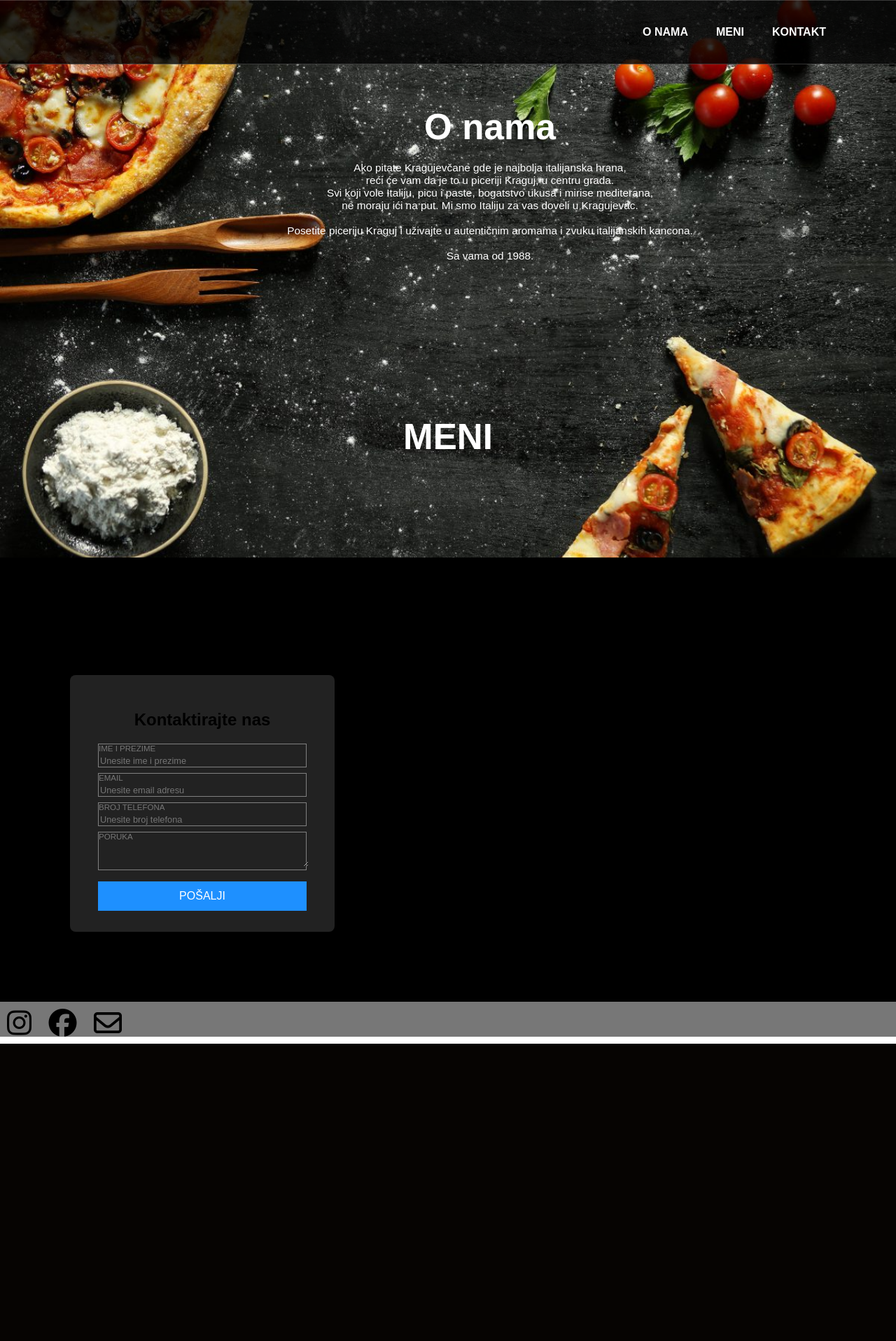
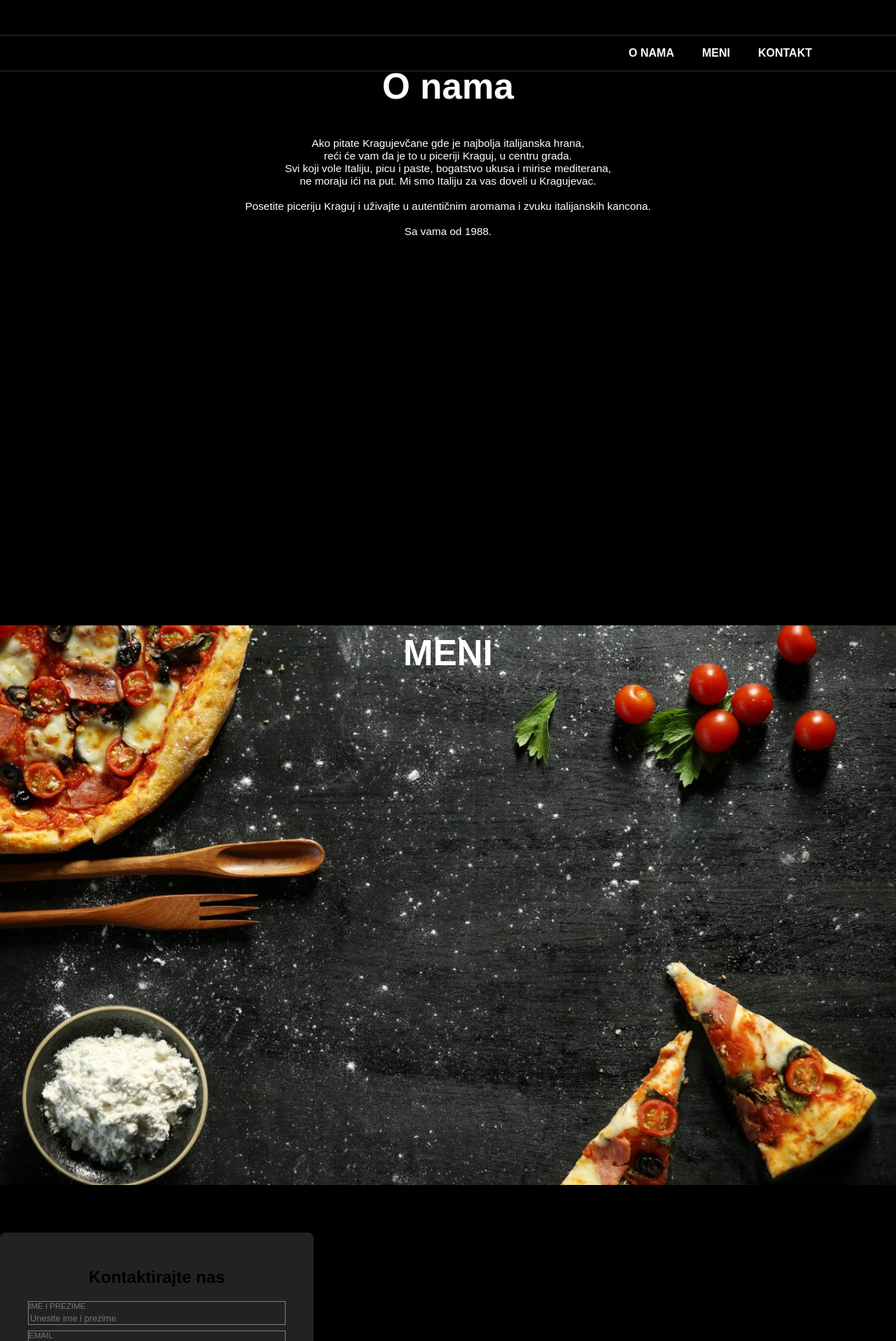
Before and after one commit to andjela1999/PIA-homeworks, a PHP site: page /picerija.html in a window 1280 px wide; the page is wider, and only the part inside the window is pictured. Shown: the top 1917 px of that part at 70% size. Before the commit the page ends 1492 px from the top of that part, so only its background shows below. Run offline with PHP 8.4, Linux system fonts and the light colour scheme; some libraries are stand-ins or nearby versions.

Commit message:
Update picerija.css

```diff
--- a/hw-2/picerija.css
+++ b/hw-2/picerija.css
@@ -2,10 +2,8 @@
 margin: 0;
 padding: 0;
 font-family: sans-serif;
-background-image: url(glavna4.jpg);
-background-size: cover;
-background-repeat: no-repeat;
 height: 100%;
+background:#000;
 }
 
 html{
@@ -13,59 +11,54 @@
 }
 
 header{
-padding: 10px 100px;
+background: url(slika.jpg);
+padding: 20px 100px;
 box-sizing: border-box;
 }
 
 section{
 width: 100%;
-height: 100 vh;
+height:100vh;
 
 }
 
 section.sec1{
+background: black;
 background-size: cover;
-padding:60px;
-text-align:center;
-color:white;
-height:auto;
-}
-
-section.sec1 p{
-margin: 0;
-padding: 0;
-color: #ffffff;
-}
-
-section.sec2{
-padding: 100px;
 box-sizing: border-box;
-height: auto;
 text-align: center;
 
 }
 
+section.sec1 p{
+    color: white;
+}
 
 section.sec1 h2{
-margin: 0;
-padding: 0 0 20px;
-color: #ffffff;
-
+    color: white;
+}
+section.sec2{
+    background: url(glavna4.jpg);
+    background-size: cover;
+    padding: 10px;
+    box-sizing: border-box;
+    text-align: center;
 }
 
 section.sec2 p{
 margin: 0;
 padding: 0;
 color: #ffffff;
-
 }
 
 section.sec2 h2{
-
-    color:white;
+margin: 0;
+padding: 0 0 20px;
+color: #ffffff;
 }
 
-section.sec3{
+
+section.forma{
     padding: 100px;
     box-sizing: border-box;
     height: auto;
@@ -81,7 +74,8 @@
 border-top: 1px solid rgba(255,255,255,.2);
 border-bottom: 1px solid rgba(255,255,255,.2);
 position: sticky;
-padding:20px;
+top: 50px;
+
 }
 
 nav ul{
```
